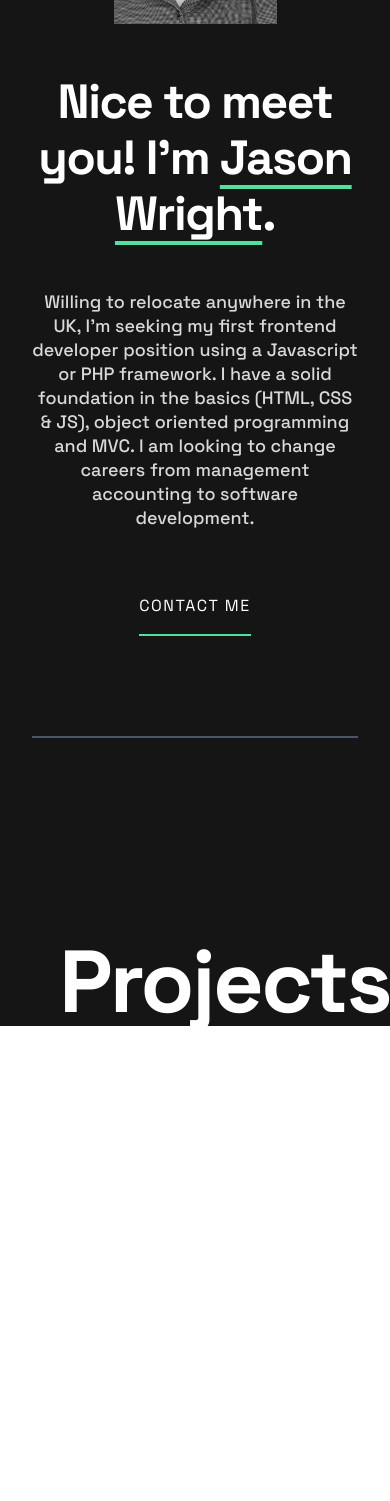
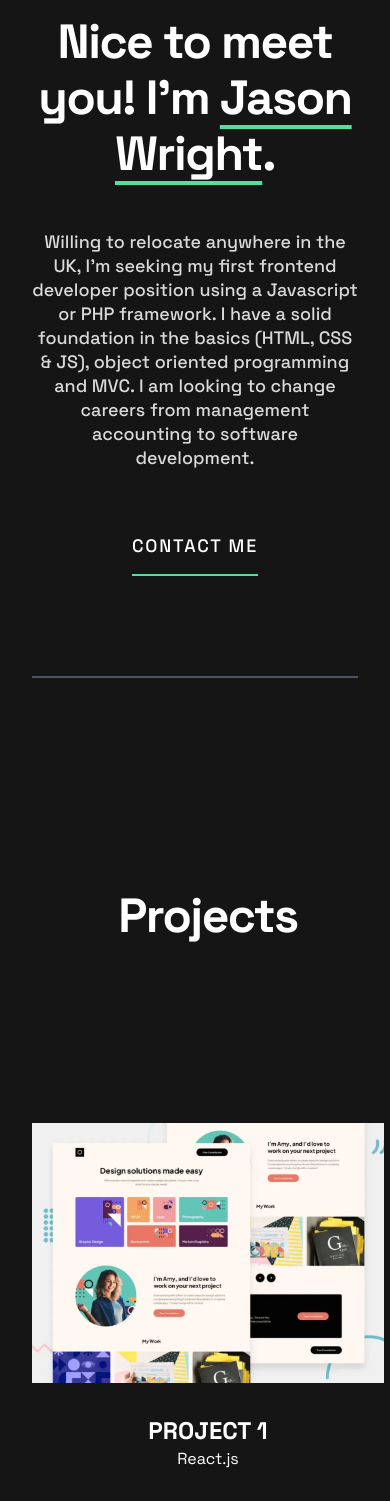
Before and after one commit to jwright90/portfolio-next.js, a Next.js app: page / in a window 390 px wide. Shown: the part 432-1933 px from the top of the page. Before the commit the page ends 1470 px from the top, so only its background shows below. Built offline with nearby package versions, Linux system fonts and the light colour scheme.

Commit message:
start contact section

```diff
--- /dev/null
+++ b/components/Border.js
@@ -0,0 +1,8 @@
+
+const Border = () => {
+  return (
+    <div className="col-span-12 lg:col-span-10 col-start-1 lg:col-start-2 border-b-2 border-gray-600 mt-[100px]"></div>
+  )
+}
+
+export default Border
--- /dev/null
+++ b/components/Contact.js
@@ -0,0 +1,16 @@
+import Border from "./Border"
+
+export default function Contact() {
+  return (
+    <>
+      <div className="grid grid-cols-12 pb-8">
+        <div className="col-span-12 md:col-span-5 col-start-1 lg:col-start-2">
+          <h2 className="text-l sm:text-xl py-8">Contact</h2>
+          <p className="text-base font-normal text-light-200">I would love to hear from you about any job opportunities and how I could help. Please fill in the form, and I’ll get back to you as soon as possible.</p>
+        </div>
+
+        <Border />
+      </div>
+    </>
+  )
+}
--- /dev/null
+++ b/components/Hero.js
@@ -0,0 +1,52 @@
+import Border from './Border';
+import Image from 'next/image'
+
+const Hero = () => {
+  return (
+    <section className="grid grid-rows-2 grid-cols-12 md:mt-[-180px] mt-[-40px]">
+      <div className="col-span-12 md:col-span-6 col-start-1 lg:col-start-2 row-span-full z-50 self-center relative md:pt-[200px] pt-[50px]">
+        <p className="text-l xl:text-xl pb-12">
+          Nice to meet you! I'm <span className="underline decoration-green underline-offset-[11px]">Jason Wright</span>.
+        </p>
+        <div className="absolute top-[-300px] sm:top-[-450px] md:top-[180px] left-[-525px] md:left-[-400px] md:top-[120px] md:left-[-360px]">
+          <Image
+            src='/images/pattern-rings.svg'
+            height={200}
+            width={600}
+            style={{ 'pointerEvents': 'none', 'userSelect': 'none' }}
+          />
+        </div>
+
+        <p className="text-light-200 text-base md:w-[400px] xl:w-[580px]">
+          Willing to relocate anywhere in the UK, I'm seeking my first frontend developer position using a Javascript or PHP framework.
+          I have a solid foundation in the basics (HTML, CSS &amp; JS), object oriented programming and MVC. I am looking to change careers
+          from management accounting to software development.
+        </p>
+
+        <button className="uppercase mt-12 py-4 text-base tracking-widest border-b-2 border-green hover:text-green hover:cursor-pointer">
+          Contact Me
+        </button>
+      </div>
+
+
+      <div className="bg-gradient-to-t from-dark-100 md:bg-dark-100 md:mt-[55px] min-h-[300px] sm:min-h-[450px] md:min-h-[720px] col-span-6 col-start-4 md:col-span-5 md:col-start-8 lg:col-start-7 row-end-1 row-span-1 md:row-span-full z-20 relative">
+        <Image
+          src='/images/jason-profile-bw.png'
+          fill
+          style={{ 'pointerEvents': 'none', 'userSelect': 'none', 'objectFit': 'cover' }}
+        />
+        <div className="h-[120px] w-[120px] md:h-[80px] md:w-[80px] lg:h-[100px] lg:w-[100px] 2xl:h-[120px] 2xl:w-[120px] absolute bottom-[20px] left-[300px] sm:left-[425px] md:left-[250px] lg:left-[380px] xl:left-[480px] 2xl:left-[-50px]">
+          <Image
+            src='/images/pattern-circle.svg'
+            fill
+            style={{ 'pointerEvents': 'none', 'userSelect': 'none', 'objectFit': 'cover' }}
+          />
+        </div>
+      </div>
+
+      <Border />
+    </section>
+  )
+}
+
+export default Hero
--- /dev/null
+++ b/components/Projects.js
@@ -0,0 +1,29 @@
+import Thumbnail from './Thumbnaill'
+
+const projects = [
+  { 'id': 1, 'row': 2, 'col': 2, 'img': 1, 'title': 'Project 1', 'tags': ['React.js'] },
+  { 'id': 2, 'row': 2, 'col': 7, 'img': 2, 'title': 'Project 2', 'tags': ['WordPress'] },
+  { 'id': 3, 'row': 2, 'col': 2, 'img': 3, 'title': 'Project 3', 'tags': ['WordPress'] }
+]
+
+const Projects = () => {
+
+  return (
+    <section className="grid grid-cols-12 grid-rows-7 gap-8 py-16">
+      <div className="col-span-12 lg:col-start-2 row-start-1 z-50 self-center relative">
+        <h2 className="text-l sm:text-xl ">Projects</h2>
+      </div>
+      {
+        projects.map((p) => (
+          <div className={`col-span-12 col-start-1 lg:col-span-5 lg:col-start-${p.col} lg:row-start-${p.row} relative`} key={p.id}>
+            <Thumbnail img={p.img} />
+            <div className="text-m uppercase mt-8">{p.title}</div>
+            <div>{p.tags[0]}</div>
+          </div>
+        ))
+      }
+    </section >
+  )
+}
+
+export default Projects
--- /dev/null
+++ b/components/Thumbnaill.js
@@ -0,0 +1,14 @@
+import Image from 'next/image'
+
+const Thumbnail = ({ img }) => {
+  return (
+    <Image
+      src={`/images/thumbnail-project-${img}-large.webp`}
+      responsive
+      height={400}
+      width={650}
+    />
+  )
+}
+
+export default Thumbnail
--- /dev/null
+++ b/components/layout/Wrapper.js
@@ -0,0 +1,12 @@
+
+function Wrapper({ children, bg, additionalCss }) {
+  return (
+    <div className={`${bg} ${additionalCss} font-space text-light-100 selection:bg-[#737996] text-center md:text-left`}>
+      <div className="mx-auto container px-8 lg:px-0">
+        {children}
+      </div>
+    </div>
+  )
+}
+
+export default Wrapper
--- a/pages/index.js
+++ b/pages/index.js
@@ -1,77 +1,27 @@
 import Head from 'next/head'
-import Image from 'next/image'
+import Hero from '../components/Hero'
 import Navbar from '../components/Navbar'
-import styles from '../styles/Home.module.css'
+import Projects from '../components/Projects'
+import Wrapper from '../components/layout/Wrapper'
+import Contact from '../components/Contact'
 
 export default function Home() {
   return (
-    <div className="bg-dark-200 min-h-screen font-space text-light-100 selection:bg-[#737996] text-center md:text-left">
-      <div className="mx-auto container px-8 lg:px-0">
-        <Head>
-          <title>Jason Wright - Web Developer</title>
-          <meta name="description" content="The personal portfolio of Jason Wright (front end web developer)." />
-          <link rel="icon" href="/favicon.ico" />
-        </Head>
+    <>
+      <Head>
+        <title>Jason Wright - Web Developer</title>
+        <meta name="description" content="The personal portfolio of Jason Wright (front end web developer)." />
+        <link rel="icon" href="/favicon.ico" />
+      </Head>
+      <Wrapper bg="bg-dark-200" additionalCss="min-h-screen">
+        <Navbar />
+        <Hero />
+        <Projects />
+      </Wrapper>
 
-
-        <Navbar />
-
-        <main>
-          <section className="grid grid-rows-2 grid-cols-12 md:mt-[-180px] mt-[20px]">
-            <div className="col-span-12 md:col-span-6 col-start-1 lg:col-start-2 row-span-full z-50 self-center relative md:pt-[200px] pt-[50px]">
-              <p className="text-l xl:text-xl pb-12">
-                Nice to meet you! I'm <span className="underline decoration-green underline-offset-[11px]">Jason Wright</span>.
-              </p>
-              <div className="absolute top-[-300px] sm:top-[-450px] md:top-[180px] left-[-525px] md:left-[-400px] md:top-[120px] md:left-[-360px]">
-                <Image
-                  src='/images/pattern-rings.svg'
-                  height={200}
-                  width={600}
-                  style={{ 'pointerEvents': 'none', 'userSelect': 'none' }}
-                />
-              </div>
-
-              <p className="text-light-200 text-base md:w-[400px] xl:w-[580px]">
-                Willing to relocate anywhere in the UK, I'm seeking my first frontend developer position using a Javascript or PHP framework.
-                I have a solid foundation in the basics (HTML, CSS &amp; JS), object oriented programming and MVC. I am looking to change careers
-                from management accounting to software development.
-              </p>
-
-              <button className="uppercase mt-12 py-4 tracking-widest border-b-2 border-green hover:text-green hover:cursor-pointer">
-                Contact Me
-              </button>
-            </div>
-
-
-            <div className="bg-gradient-to-t from-dark-100 md:bg-dark-100 md:mt-[55px] min-h-[300px] sm:min-h-[450px] md:min-h-[720px] col-span-6 col-start-4 md:col-span-5 md:col-start-8 lg:col-start-7 row-end-1 row-span-1 md:row-span-full z-20 relative">
-              <Image
-                src='/images/jason-profile-bw.png'
-                fill
-                style={{ 'pointerEvents': 'none', 'userSelect': 'none', 'objectFit': 'cover' }}
-              />
-              <div className="h-[120px] w-[120px] md:h-[80px] md:w-[80px] lg:h-[100px] lg:w-[100px] 2xl:h-[120px] 2xl:w-[120px] absolute bottom-[20px] left-[300px] sm:left-[425px] md:left-[250px] lg:left-[380px] xl:left-[480px] 2xl:left-[-50px]">
-                <Image
-                  src='/images/pattern-circle.svg'
-                  fill
-                  style={{ 'pointerEvents': 'none', 'userSelect': 'none', 'objectFit': 'cover' }}
-                />
-              </div>
-            </div>
-
-            <div className="col-span-12 lg:col-span-10 col-start-1 lg:col-start-2 border-b-2 border-gray-600 mt-[100px]"></div>
-          </section>
-
-          <section className="grid grid-cols-12">
-            <div className="col-span-6 col-start-2 row-span-full z-50 self-center relative pt-[200px]">
-
-              <h2 className="text-xl">Projects</h2>
-            </div>
-
-          </section>
-
-        </main>
-      </div>
-
-    </div>
+      <Wrapper bg="bg-dark-100">
+        <Contact />
+      </Wrapper>
+    </>
   )
 }
--- a/tailwind.config.js
+++ b/tailwind.config.js
@@ -11,7 +11,7 @@ module.exports = {
     fontSize: {
       'base': ['18px', { lineHeight: '24px', fontWeight: '500' }],
       'm': ['24px', { lineHeight: '32px', fontWeight: '700' }],
-      'l': ['48px', {lineHeight: '56px', letterSpacing: '-1.5px', fontWeight: '700'}],
+      'l': ['48px', { lineHeight: '56px', letterSpacing: '-1.5px', fontWeight: '700' }],
       'xl': ['88px', { lineHeight: '88px', letterSpacing: '-2.5px', fontWeight: '700' }]
     },
     extend: {
```
Lines whose indentation alone changed are shown as unchanged.
